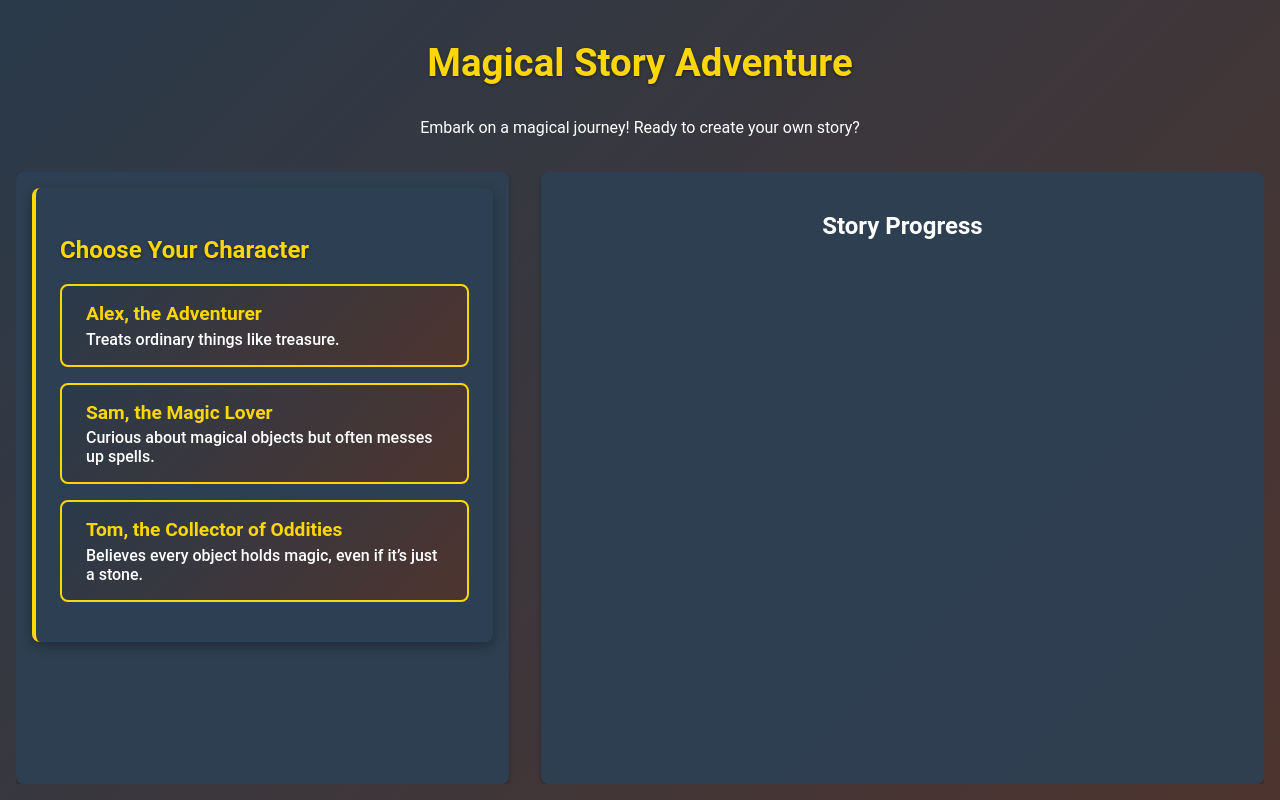
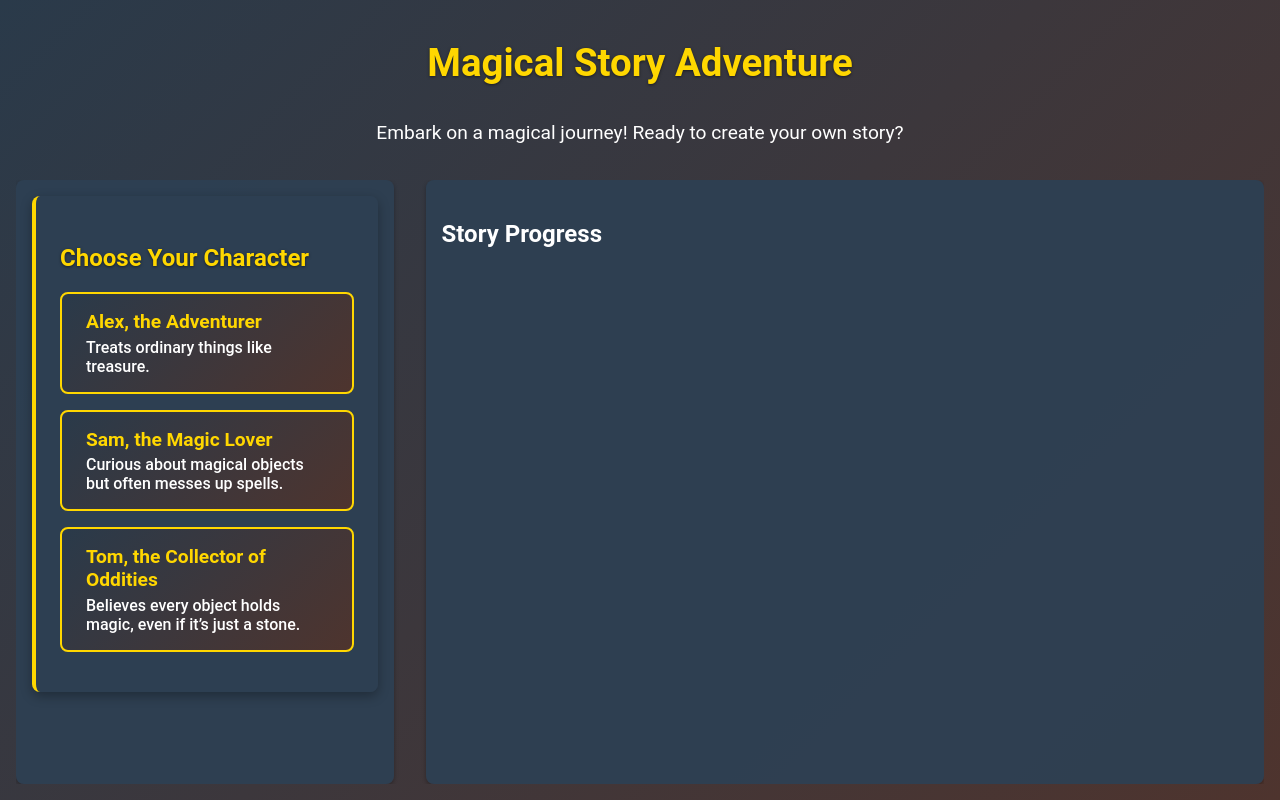
Before and after one commit to seatangle77/magicalStory, a Vue app: page / in a window 1280 px wide. Both pictures are taken after a click on the button "Start Your Magical Adventure". Built offline with nearby package versions, Linux system fonts and the light colour scheme.

Commit message:
样式修改

```diff
--- a/index.html
+++ b/index.html
@@ -17,7 +17,6 @@
         align-items: center; /* 垂直居中 */
         background-color: #fff; /* 可选背景色 */
         overflow: hidden; /* 避免出现滚动条 */
-        box-sizing: border-box; /* 包含 padding */
       }
 
       /* 让 #app 占满整个父容器 */
--- a/src/App.vue
+++ b/src/App.vue
@@ -8,14 +8,11 @@ import StoryCreator from "./components/StoryCreator.vue";
 
 <style>
 #app {
-  width: 100vw; /* 设置宽度占满屏幕 */
-  height: 100vh; /* 设置高度占满屏幕 */
-  margin: 0;
-  padding: 0;
+  width: 100%;
+  height: 100%;
   display: flex;
+  flex-direction: column;
   justify-content: center;
   align-items: center;
-  background-color: #fff; /* 可选背景色 */
-  overflow: hidden; /* 防止出现不必要的滚动条 */
 }
 </style>
--- a/src/components/CharacterSelection.vue
+++ b/src/components/CharacterSelection.vue
@@ -94,7 +94,7 @@ const selectCharacter = (character: string) => {
 }
 
 .character-description {
-  font-size: 1rem; /* 小字体更大一些以便清晰阅读 */
+  font-size: 1.2 rem; /* 小字体更大一些以便清晰阅读 */
   color: #ffffff; /* 白色文字 */
   margin-top: 0.3rem;
 }
--- a/src/components/ItemSelection.vue
+++ b/src/components/ItemSelection.vue
@@ -102,7 +102,7 @@ const selectItem = (item: string) => {
 }
 
 .item-effect {
-  font-size: 1rem; /* 小字体略大一些以便清晰阅读 */
+  font-size: 1.2 rem; /* 小字体略大一些以便清晰阅读 */
   color: #ffffff; /* 白色文字 */
   margin-top: 0.3rem;
 }
--- a/src/components/SceneSelection.vue
+++ b/src/components/SceneSelection.vue
@@ -93,7 +93,7 @@ const selectScene = (scene: string) => {
 }
 
 .scene-description {
-  font-size: 1rem; /* 小字体略大一些以便清晰阅读 */
+  font-size: 1.2rem; /* 小字体略大一些以便清晰阅读 */
   color: #ffffff; /* 白色文字 */
   margin-top: 0.3rem;
 }
--- a/src/components/StoryCreator.vue
+++ b/src/components/StoryCreator.vue
@@ -1,11 +1,14 @@
 <script setup lang="ts">
-import { ref } from "vue";
+import { ref, watch } from "vue";
 import CharacterSelection from "./CharacterSelection.vue";
 import SceneSelection from "./SceneSelection.vue";
 import ItemSelection from "./ItemSelection.vue";
 import StoryPathSelection from "./StoryPathSelection.vue";
 import StoryOutput from "./StoryOutput.vue";
 import { useStoryGenerator } from "../composables/useStoryGenerator";
+
+// 右侧面板 ref
+const rightPanel = ref<HTMLElement | null>(null); // 右侧面板 DOM 引用
 
 const isStarted = ref(false);
 const currentStep = ref(0); // 跟踪故事阶段 (Character, Scene, etc.)
@@ -208,6 +211,13 @@ const requestStoryEnding = async () => {
     storyParts.value[storyParts.value.length - 1].isLoading = false; // 停止加载
   }
 };
+
+// 监听故事部分的变化，每次新增内容时自动滚动到最右侧
+watch(storyParts, () => {
+  if (rightPanel.value) {
+    rightPanel.value.scrollLeft = rightPanel.value.scrollWidth; // 滚动到最右侧
+  }
+});
 </script>
 
 <template>
@@ -248,7 +258,7 @@ const requestStoryEnding = async () => {
       </div>
 
       <!-- 右侧故事内容显示栏 -->
-      <div class="right-panel">
+      <div class="right-panel" ref="rightPanel">
         <h2>Story Progress</h2>
         <div class="story-grid">
           <StoryOutput
@@ -294,7 +304,7 @@ const requestStoryEnding = async () => {
 
 /* 副标题样式 */
 .story-app p {
-  font-size: 1rem; /* 调整为清晰的字体大小 */
+  font-size: 1.2rem; /* 调整为清晰的字体大小 */
   text-align: center;
   margin-bottom: 2rem;
   color: #ffffff; /* 纯白色字体，增强对比度 */
@@ -303,7 +313,7 @@ const requestStoryEnding = async () => {
 /* 按钮样式 */
 .start-button {
   padding: 0.8rem 2rem;
-  font-size: 1rem; /* 清晰的按钮文字大小 */
+  font-size: 1.5rem; /* 清晰的按钮文字大小 */
   cursor: pointer;
   background: #4e342e; /* 深棕色按钮背景 */
   color: #ffffff; /* 白色按钮文字 */
@@ -332,7 +342,7 @@ const requestStoryEnding = async () => {
 
 /* 左侧选择栏样式 */
 .left-panel {
-  flex: 0.4;
+  flex: 0.3;
   display: flex;
   flex-direction: column;
   gap: 1rem;
@@ -345,20 +355,28 @@ const requestStoryEnding = async () => {
 
 /* 右侧故事内容显示栏样式 */
 .right-panel {
-  flex: 0.6;
+  flex: 0.7;
   background: rgba(46, 64, 83, 0.95); /* 深蓝几乎不透明背景 */
   padding: 1rem;
   border-radius: 8px;
   box-shadow: 0 2px 4px rgba(0, 0, 0, 0.3);
   color: #ffffff; /* 明亮的白色字体 */
-  overflow-y: auto;
+  overflow-x: auto; /* 横向滚动条 */
+  overflow-y: hidden; /* 禁用纵向滚动条 */
+  white-space: nowrap; /* 确保内容不会换行 */
 }
 
 /* 故事进度网格 */
 .story-grid {
-  display: grid;
-  grid-template-columns: repeat(auto-fit, minmax(300px, 1fr)); /* 自适应列宽 */
-  gap: 1rem;
+  display: inline-flex; /* 使用横向排列的弹性布局 */
+  gap: 1rem; /* 卡片之间的间距 */
+  align-items: flex-start; /* 对齐顶部 */
+}
+
+/* 单个故事输出部分 */
+.story-output {
+  max-width: 470px; /* 与图像宽度一致 */
+  margin: 0; /* 移除外边距，由 story-grid 控制间距 */
 }
 
 /* 图像容器样式 */
--- a/src/components/StoryOutput.vue
+++ b/src/components/StoryOutput.vue
@@ -28,6 +28,8 @@ const renderedStory = computed(() => md.render(story));
 
 <style scoped>
 .story-output {
+  width: 100%;
+  margin: 1rem; /* 上下左右间距，确保每个部分有间隔 */
   display: flex;
   flex-direction: column;
   align-items: center;
@@ -41,15 +43,17 @@ const renderedStory = computed(() => md.render(story));
   font-family: "Roboto", Arial, sans-serif; /* 清晰的无衬线字体 */
 }
 
+/* 图片样式 */
 .story-image {
-  width: 250px;
-  height: 250px;
+  width: 430px;
+  height: 430px;
   object-fit: cover;
   border-radius: 8px; /* 更大的圆角 */
   margin-bottom: 1rem;
   box-shadow: 0 2px 8px rgba(0, 0, 0, 0.3); /* 图像轻微阴影 */
 }
 
+/* 标题样式 */
 .story-title {
   margin: 0.5rem 0;
   font-size: 1.5rem; /* 更大的标题字体 */
@@ -58,15 +62,17 @@ const renderedStory = computed(() => md.render(story));
   text-shadow: 0 1px 3px rgba(0, 0, 0, 0.5); /* 柔和阴影 */
 }
 
+/* 内容样式 */
 .story-content {
   white-space: pre-wrap;
   color: #ffffff; /* 白色文字 */
-  font-size: 1rem; /* 增大字体以增强清晰度 */
+  font-size: 1.2rem; /* 增大字体以增强清晰度 */
   line-height: 1.5; /* 更舒适的行距 */
   max-width: 300px; /* 增加最大宽度以适应更多文字 */
   text-align: left; /* 内容对齐方式为左对齐，便于阅读 */
 }
 
+/* 加载动画 */
 .loading {
   font-size: 1.2rem; /* 增大加载文字字体 */
   color: #ffd700; /* 金色加载文字 */
--- a/src/style.css
+++ b/src/style.css
@@ -58,12 +58,7 @@ button:focus-visible {
   padding: 2em;
 }
 
-#app {
-  max-width: 1400px;
-  margin: 0 auto;
-  padding: 2rem;
-  text-align: center;
-}
+
 
 @media (prefers-color-scheme: light) {
   :root {
```
